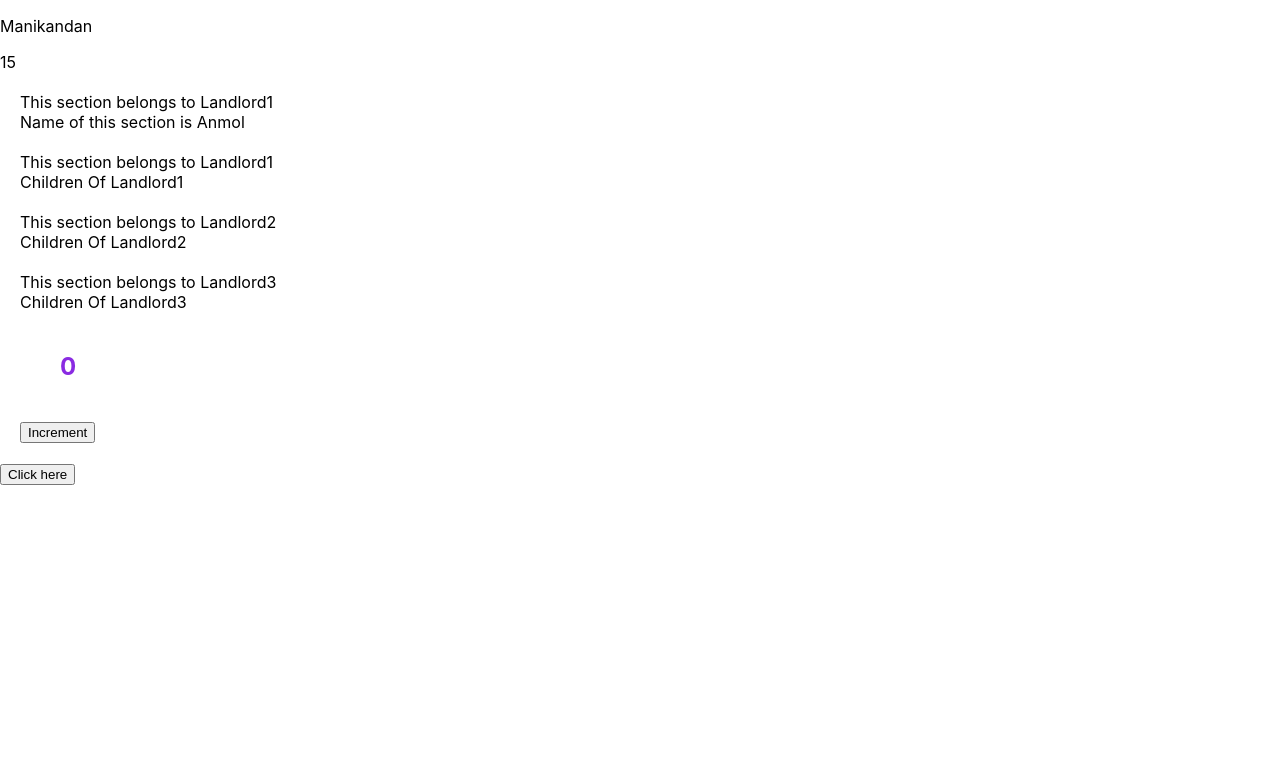
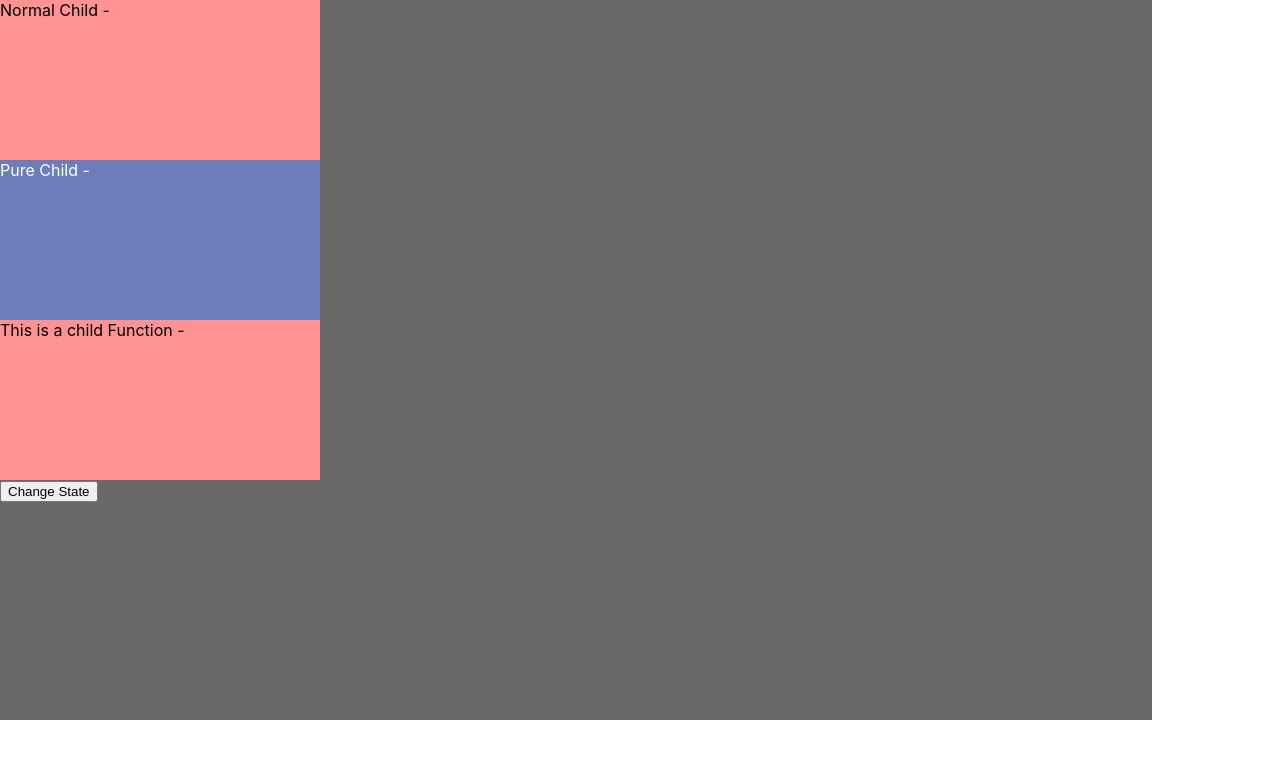
Before and after one commit to Manikandan-Pradeep/anmol_react_class, a React (Create React App) app: page / in a window 1280 px wide. Shown: the top 758 px of the page. Built offline with nearby package versions, Linux system fonts and the light colour scheme.

Commit message:
PureComponents/ Memo Complete

```diff
--- a/src/App.css
+++ b/src/App.css
@@ -1,17 +1,19 @@
-.section {
-    padding-left: 20px;
-    font-size: 16px;
-    margin: 20px 0;
+.container {
+    width: 90vw;
+    height: 90vh;
+    background-color: dimgray;
 }
 
-.counter {
-    margin: 40px;
-    color: blueviolet;
-    font-size: 24px;
-    font-weight: 700
+.child {
+    width: 25vw;
+    height: 20vh;
+    background-color: rgb(255, 146, 146);
+    color: black;
 }
 
-.counterContainer {
-    margin: 20px 0;
-    padding-left: 20px;
+.purechild {
+    width: 25vw;
+    height: 20vh;
+    background-color: rgba(116, 141, 255, 0.548);
+    color: white;
 }
--- a/src/App.js
+++ b/src/App.js
@@ -1,23 +1,32 @@
-import React, { Component, Fragment } from 'react';
+import React, { Component } from 'react';
 import './App.css';
-import { Child, Child2 } from './Export'
+import Child from './Child'
+import PureChild from './PureChild'
+import ChildFunction from './ChildFunction'
+class App extends Component {
 
-class App extends Component {
+  constructor() {
+    super()
+    this.state = {
+      name: ''
+    }
+  }
+
+  changeState = () => {
+    this.setState({
+      // name: this.state.name + 'A'
+      name: this.state.name
+    })
+  }
+
   render = () => {
     return (
-        <>
-          <div className="asdknasdl">
-            This is a Parent
-            <Child></Child>
-          </div>
-          <div className="asdknasdl">
-            This is a Parent
-            <Child></Child>
-          </div>
-        </>
-      // React.createElement('div', {className: 'asdknasdl'}, (
-      //   React.createElement(Child, null, 'This is Child' )
-      // ))
+        <div className='container'>
+          <Child childName={this.state.name} />
+          <PureChild childName={this.state.name}/>
+          <ChildFunction childName={this.state.name}/>
+          <button onClick={this.changeState}>Change State</button>
+        </div>
     )
   }
 }
--- a/src/Application.js
+++ /dev/null
@@ -1,67 +0,0 @@
-import React, { Component } from 'react'
-import OwnerSection from './Section'
-import SetStateExplained from './StateExplanation'
-
-class Application extends Component {
-
-    constructor() {
-        super()
-        this.state = {
-            name: 'Manikandan',
-            age: 15,
-            visible: true
-        }
-    }
-
-    clickHandler = () => {
-        this.setState({
-            name: 'Anmol',
-            age: 25,
-            visible: !this.state.visible
-        })
-    }
-
-    render() {
-        return (
-            <div>
-                {
-                    this.state.visible ?
-                    (
-                        <>
-                            <p>{this.state.name}</p>
-                            <p>{this.state.age}</p>
-                        </>
-                    )
-                    :
-                    null
-                }
-
-                <OwnerSection owner="Landlord1" name="Anmol"/>
-
-                <OwnerSection owner="Landlord1">
-                    <div>
-                        Children Of Landlord1
-                    </div>
-                </OwnerSection>
-
-                <OwnerSection owner="Landlord2">
-                    <div>
-                        Children Of Landlord2
-                    </div>
-                </OwnerSection>
-
-                <OwnerSection owner="Landlord3">
-                    <div>
-                        Children Of Landlord3
-                    </div>
-                </OwnerSection>
-
-                <SetStateExplained/>
-
-                <button onClick={this.clickHandler}>Click here</button>
-            </div>
-        )
-    }
-}
-
-export default Application
--- /dev/null
+++ b/src/Child.js
@@ -0,0 +1,23 @@
+import React, { Component } from 'react';
+
+class Child extends Component {
+
+    shouldComponentUpdate(prop) {
+        if(prop.childName === this.props.childName) {
+            return false
+        } else {
+            return true
+        }
+    }
+
+    render = () => {
+        console.log('Child Rendered')
+        return (
+            <div className='child'>
+                Normal Child - {this.props.childName}
+            </div>
+        )
+    }
+}
+
+export default Child;
--- /dev/null
+++ b/src/ChildFunction.js
@@ -0,0 +1,13 @@
+import React, { memo } from 'react'
+
+const ChildFunction = (props) => {
+    return (
+        <div className="child">
+            This is a child Function - {props.childName}
+        </div>
+    )
+}
+
+const MemoizedChildFunction = memo(ChildFunction)
+
+export default MemoizedChildFunction
--- /dev/null
+++ b/src/PureChild.js
@@ -0,0 +1,15 @@
+import React, { PureComponent } from 'react';
+
+class PureChild extends PureComponent {
+
+    render = () => {
+        console.log('Pure Child Rendered')
+        return (
+            <div className='purechild'>
+                Pure Child - {this.props.childName}
+            </div>
+        )
+    }
+}
+
+export default PureChild;
--- a/src/Section.js
+++ /dev/null
@@ -1,34 +0,0 @@
-import React, { Component } from 'react'
-import './App.css'
-
-// class Section extends Component {
-//     render() {
-//         let name = `${this.props.owner}'s`
-//         return (
-//             <div className="section">
-//                 <div>This section belongs to {name}</div>
-//                 {
-//                     this.props.children
-//                 }
-//             </div>
-//         )
-//     }
-// }
-
-const Section = (props) => {
-    const { owner, children, name } = props
-
-    return (
-        <div className="section">
-            <div>This section belongs to {owner}</div>
-            {
-                children
-            }
-            {
-                name ? <div>Name of this section is {name}</div> : null
-            }
-        </div>
-    )
-}
-
-export default Section
--- a/src/StateExplanation.js
+++ /dev/null
@@ -1,72 +0,0 @@
-import React, { Component } from 'react'
-
-class StateExplanation extends Component {
-    constructor() {
-        super()
-        this.state = {
-            count: 0,
-            name: 'Manikandan'
-        }
-    }
-
-    increment = () => {
-        // --- Batching of setStates
-        // this.setState({
-        //     count: 1
-        // })
-        // this.setState({
-        //     name: 'Anmol',
-        //     count: 2
-        // })
-        // this.setState({
-        //     count: 2,
-        //     name: 'Anmol'
-        // })
-
-        // --- One way of calling setState with the object
-        // this.setState({
-        //     count: this.state.count + 1
-        // })
-        // console.log(this.state.count)
-
-        // --- Second way is through calling it with an object and also with a callback function
-        // this.setState({
-        //     count: this.state.count + 1
-        // }, () => {
-        //     console.log(this.state.count)
-        // })
-
-        // ---- Synchronous/Asynchronous Explanation
-        // console.log('Print this console log1')
-        // console.log('Print this console log2')
-        // setTimeout(() => {
-        //     console.log('Print this after sometime')
-        // }, 1000)
-        // console.log('Print this console log3')
-        // setTimeout(() => {
-        //     console.log('Print this after sometime 2')
-        // }, 0)
-        // console.log('Print this console log4')
-
-        //main thread - 4 consolelogs
-        //side thread - {
-            // setTimeout(() => {
-            //     console.log('Print this after sometime')
-            // }, 1000)
-            // setTimeout(() => {
-            //     console.log('Print this after sometime 2')
-            // }, 0)
-        // }
-    }
-
-    render() {
-        return (
-            <div className="counterContainer">
-                <div className="counter">{this.state.count}</div>
-                <button onClick={this.increment}>Increment</button>
-            </div>
-        )
-    }
-}
-
-export default StateExplanation
--- a/src/index.css
+++ b/src/index.css
@@ -1,6 +1,7 @@
 body {
   margin: 0;
   padding: 0;
+  box-sizing: border-box;
   font-family: -apple-system, BlinkMacSystemFont, "Segoe UI", "Roboto", "Oxygen",
     "Ubuntu", "Cantarell", "Fira Sans", "Droid Sans", "Helvetica Neue",
     sans-serif;
--- a/src/index.js
+++ b/src/index.js
@@ -3,6 +3,6 @@ import ReactDOM from 'react-dom';
 import './index.css';
 // import App from './App';
 // import Anmol, { Child as Manikandan, Child2 } from './Export';
-import Application from './Application'
+import App from './App'
 
-ReactDOM.render(<Application />, document.getElementById('root'));
+ReactDOM.render(<App />, document.getElementById('root'));
```
Also changed, not shown: src/Export.js (deleted, +0 -24 lines).
